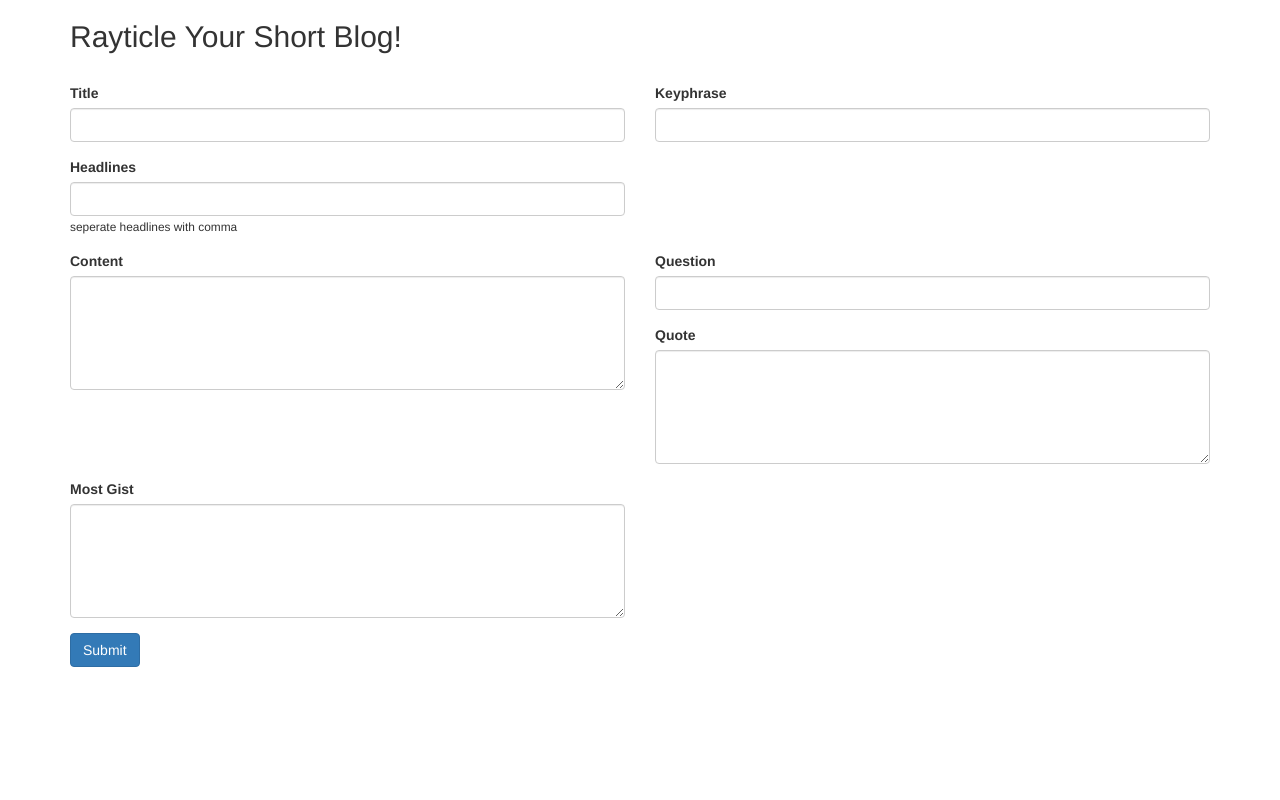
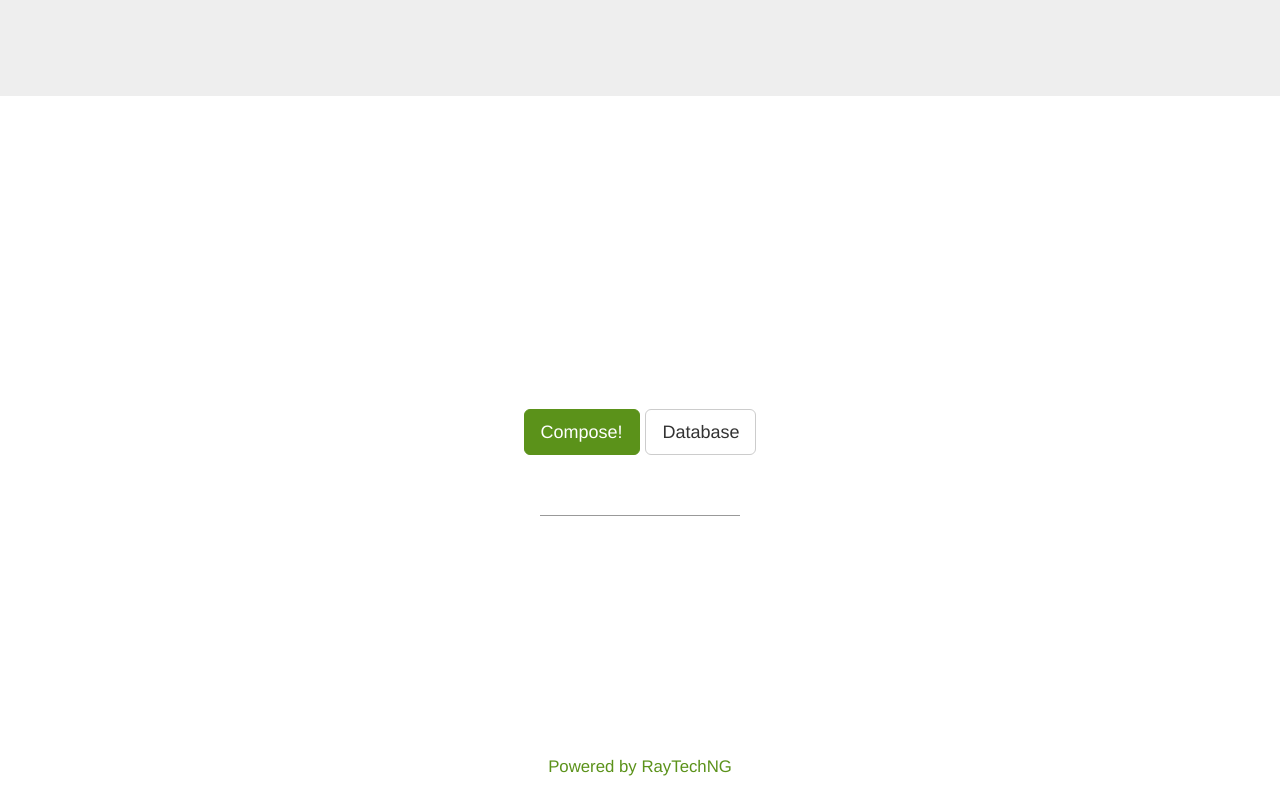
Before and after one commit to lurdray/rayticle, a Django app: page / in a window 1280 px wide. Run offline with Django 3.2, Linux system fonts and the light colour scheme; some libraries are stand-ins or nearby versions.

Commit message:
added homepage and retreive page

```diff
--- /dev/null
+++ b/main/templates/main/base2.html
@@ -0,0 +1,114 @@
+<!doctype html>
+<html lang="en">
+{% load static %}
+
+<head>
+<link rel="stylesheet" href="https://maxcdn.bootstrapcdn.com/font-awesome/4.4.0/css/font-awesome.min.css">
+<link href="https://maxcdn.bootstrapcdn.com/bootstrap/3.3.5/css/bootstrap.min.css" rel="stylesheet" type="text/css" />
+<!-- "https://ianlunn.github.io/Hover/css/hover.css" -->
+<link href='https://fonts.googleapis.com/css?family=Ubuntu+Condensed' rel='stylesheet' type='text/css'>
+
+</head>
+<style>
+jumbotron {
+  margin-bottom: 80px !important;
+  width: 100%;
+  height: 600px;
+  position: relative;
+  overflow: hidden;
+  color: #fff !important;
+}
+.jumbotron .btn-primary {
+  background-color: #5b921a !important;
+  border-color: #5b921a !important;
+}
+.jumbotron .jumbotron__topad {
+  margin-top: 60px;
+  padding-top: 20px;
+  position: relative;
+}
+.jumbotron .jumbotron__topad:before {
+  content: '';
+  position: absolute;
+  top: 0;
+  left: 50%;
+  width: 200px;
+  margin-left: -100px;
+  border-top: 1px solid #999;
+}
+.jumbotron .jumbotron__topad strong {
+  display: block;
+  color: #ccc;
+}
+.jumbotron .jumbotron__topad a {
+  color: #5b921a;
+  font-size: 1.2em;
+}
+.jumbotron .jumbotron__background {
+  position: absolute;
+  z-index: 1;
+  top: 0;
+  bottom: 0;
+  left: 0;
+  right: 0;
+}
+.jumbotron .jumbotron__background :after {
+  content: '';
+  position: absolute;
+  top: 0;
+  left: 0;
+  right: 0;
+  bottom: 0;
+  background: transparent repeat 50% 50%;
+  background-image: url("http://www.transparenttextures.com/patterns/fake-brick.png");
+}
+.jumbotron .jumbotron__background :before {
+  content: '';
+  position: absolute;
+  top: 0;
+  left: 0;
+  right: 0;
+  bottom: 0;
+  background: rgba(0, 0, 0, 0.8);
+}
+.jumbotron .jumbotron__body {
+  padding-top: 110px;
+  position: absolute;
+  z-index: 2;
+  top: 0;
+  left: 0;
+  right: 0;
+  bottom: 0;
+  text-align: center;
+}
+.jumbotron h1 {
+  color: #fff !important;
+}
+.jumbotron p {
+  color: #eee !important;
+}
+.jumbotron img {
+  width: 100%;
+}
+
+</style>
+
+<body>
+	 {% block content %}
+
+
+
+
+
+
+
+     {% endblock content %}
+
+
+
+<script src="https://code.jquery.com/jquery.min.js"></script>
+<script src="https://maxcdn.bootstrapcdn.com/bootstrap/3.3.5/js/bootstrap.min.js"></script>
+<script src="https://vodkabears.github.io/vide/js/jquery.vide.min.js"></script>
+</body>
+
+</html>
--- /dev/null
+++ b/main/templates/main/main.html
@@ -0,0 +1,41 @@
+
+
+{% extends 'main/base2.html' %}
+{% block title %}RayTicle -Home{% endblock title %}
+
+{% block content %}
+
+<div class="jumbotron">
+  <div class="jumbotron__body">
+    <div class="container">
+      <h1>RayTicle for Bloggers!</h1>
+      <br />
+      <br />
+      <small style="color: white;">Compose your short blog and let Rayticle finish up for ya!. <br /> <br />-Works like magic!.</small>
+      	 <br />
+      <br /> <br />
+      <br /> <br />
+      <br />
+      <p>
+        <a class="btn btn-primary btn-lg" href="{% url 'index' %}" role="button">Compose!</a>
+        <a class="btn btn-default btn-lg" href="{% url 'all' %}" role="button">Database</a>
+      </p>
+      <div class="jumbotron__topad">
+
+          <br /> <br /> <br /> <br /> <br /> <br /> <br /> <br /> <br /> <br /> <br />
+          <a href="#">
+           Powered by RayTechNG
+          </a>
+      </div>
+    </div>
+  </div>
+  <div class="jumbotron__background"
+       data-vide-bg="mp4: https://analytics.ispot.tv/download/media4/001/276/701/Aw_w.mp4, webm: https://analytics.ispot.tv/download/media4/001/276/701/Aw_w.webm, poster: https://analytics.ispot.tv/download/media4/001/276/701/Aw_w_8.jpg"
+       data-vide-options="posterType: jpg, loop: true, muted: true, position: 50% 50%">
+  </div>
+
+
+
+
+
+{% endblock %}
--- a/main/templates/main/result.html
+++ b/main/templates/main/result.html
@@ -34,7 +34,7 @@
        <p><a href="https://africamagic.dstv.com">Big Brother Naija!</a></p>
 
     <br /><br /><br />
-    <a href="{% url 'index' %}" class="btn btn-primary">Back!</a>
+    <a href="{% url 'main' %}" class="btn btn-primary">Back!</a>
   </div>
   <br />
   <br />
--- a/main/urls.py
+++ b/main/urls.py
@@ -4,7 +4,10 @@ from . import views
 #app_name = "main"
 
 urlpatterns = [
-	path("", views.IndexView, name="index"),
+	path("app/", views.IndexView, name="index"),
+	path("", views.MainView, name="main"),
+	path("database/", views.AllView, name="all"),
+	path("single-post/<int:post_id>/", views.SinglePostView, name="single_post"),
 
 	#path("result/", views.ResultView, name="result"),
 
--- a/main/views.py
+++ b/main/views.py
@@ -5,6 +5,40 @@ from django.urls import reverse, reverse_lazy
 from main.models import *
 
 # Create your views here.
+def MainView(request):
+	return render(request, "main/main.html")
+
+
+def AllView(request):
+	posts = Article.objects.order_by("-pub_date")[:12]
+	context = {"posts": posts}
+	return render(request, "main/all.html", context)
+
+
+def SinglePostView(request, post_id):
+	article = Article.objects.filter(id=post_id)
+	opening_statement = OpeningStatement.objects.random()
+	did_you_miss = DidYouMiss.objects.random()
+	in_this_post = InThisPost.objects.random()
+	link_one = LinkOne.objects.random()
+	link_two =  LinkTwo.objects.random()
+	link_three = LinkThree.objects.random()
+	link_four = LinkFour.objects.random()
+	game = Game.objects.random()
+	encourage_comeback = EncourageComeback.objects.random()
+	subscription_talk = SubscriptionTalk.objects.random()
+
+	context = {
+		"article": article, "opening_statement": opening_statement, "did_you_miss": did_you_miss,
+		"in_this_post": in_this_post, "link_one": link_one, "link_two": link_two, "link_three": link_three,
+		"link_four": link_four, "game": game, "encourage_comeback": encourage_comeback,
+		"subscription_talk": subscription_talk,
+
+		}
+
+
+	return render(request, "main/result.html", context)
+
 def IndexView(request):
 	if request.method == "POST":
 		title = request.POST.get("title")
```
Also changed, not shown: main/templates/main/all.html (added, +49 -0 lines), db.sqlite3, 6 other files.
